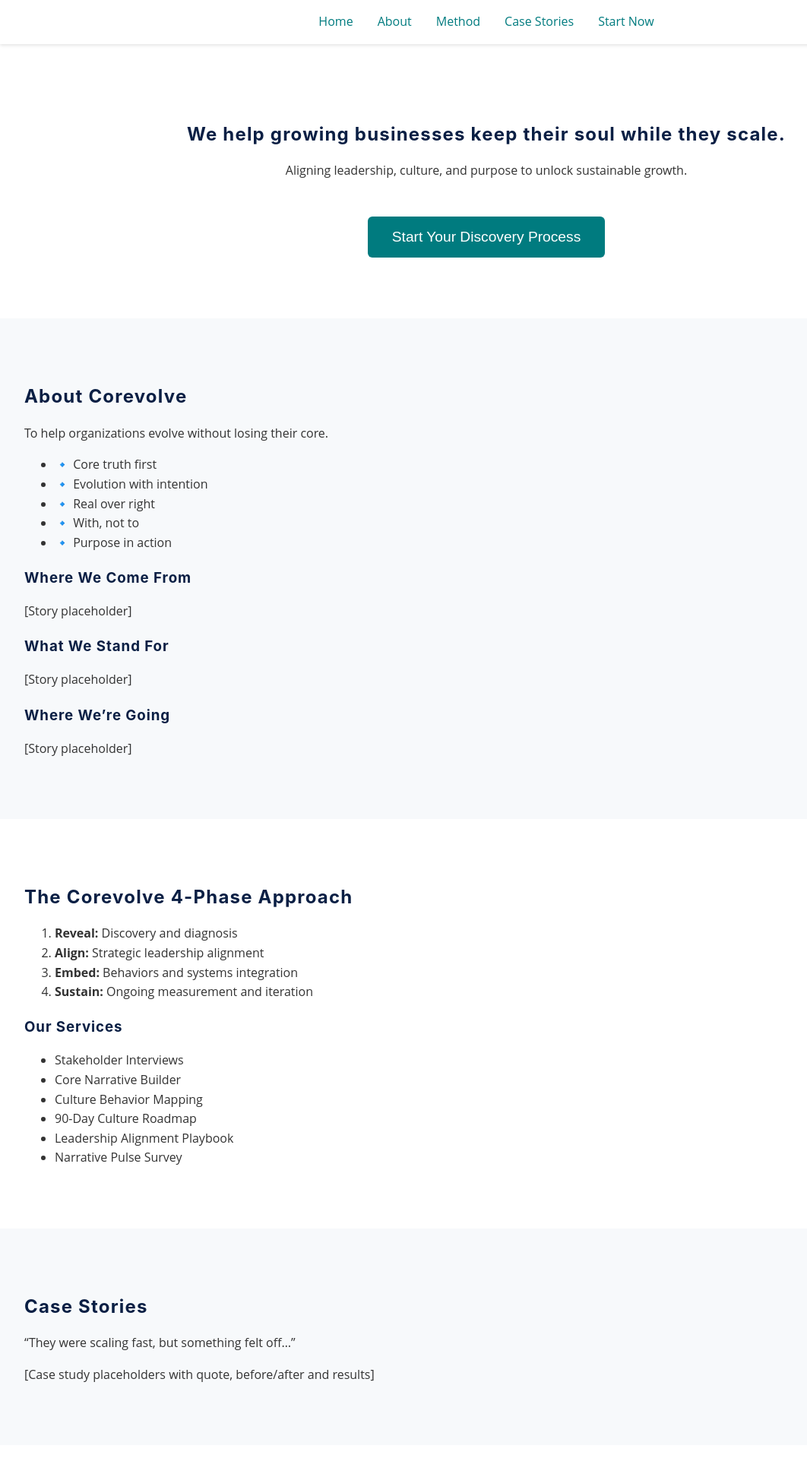
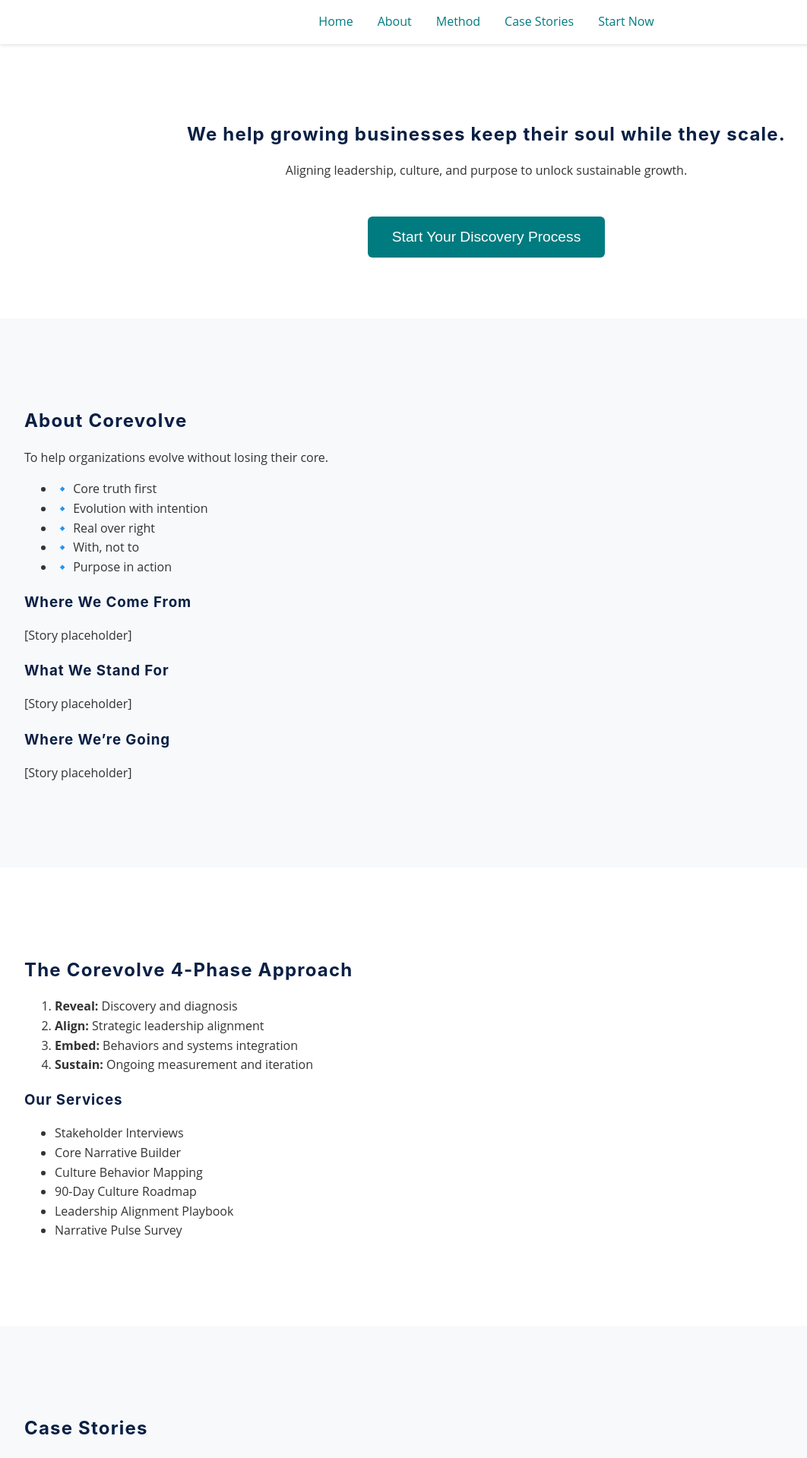
Before and after one commit to jmpuccini/corevolve-site-fixed, a Next.js app: page / in a window 1280 px wide. Shown: the top 1919 px of the page at 76% size, without its empty margins (0-1062 px from the left). Built offline with nearby package versions, Linux system fonts and the light colour scheme.

Commit message:
Increase spacing between homepage sections

```diff
--- a/pages/index.js
+++ b/pages/index.js
@@ -41,7 +41,7 @@ export default function Home() {
       </section>
 
       {/* 🧭 About Corevolve */}
-      <section id="about" style={{ padding: '4rem 2rem', backgroundColor: '#f7f9fb' }}>
+      <section id="about" style={{ padding: '6rem 2rem', backgroundColor: '#f7f9fb' }}>
         <h2>About Corevolve</h2>
         <p>To help organizations evolve without losing their core.</p>
         <ul>
@@ -62,7 +62,7 @@ export default function Home() {
       </section>
 
       {/* ⚙️ Method + Services */}
-      <section id="method" style={{ padding: '4rem 2rem' }}>
+      <section id="method" style={{ padding: '6rem 2rem' }}>
         <h2>The Corevolve 4-Phase Approach</h2>
         <ol>
           <li><strong>Reveal:</strong> Discovery and diagnosis</li>
@@ -82,7 +82,7 @@ export default function Home() {
       </section>
 
       {/* 📚 Case Stories */}
-      <section id="case-stories" style={{ padding: '4rem 2rem', backgroundColor: '#f7f9fb' }}>
+      <section id="case-stories" style={{ padding: '6rem 2rem', backgroundColor: '#f7f9fb' }}>
         <h2>Case Stories</h2>
         <p>“They were scaling fast, but something felt off…”</p>
         <p>[Case study placeholders with quote, before/after and results]</p>
```
